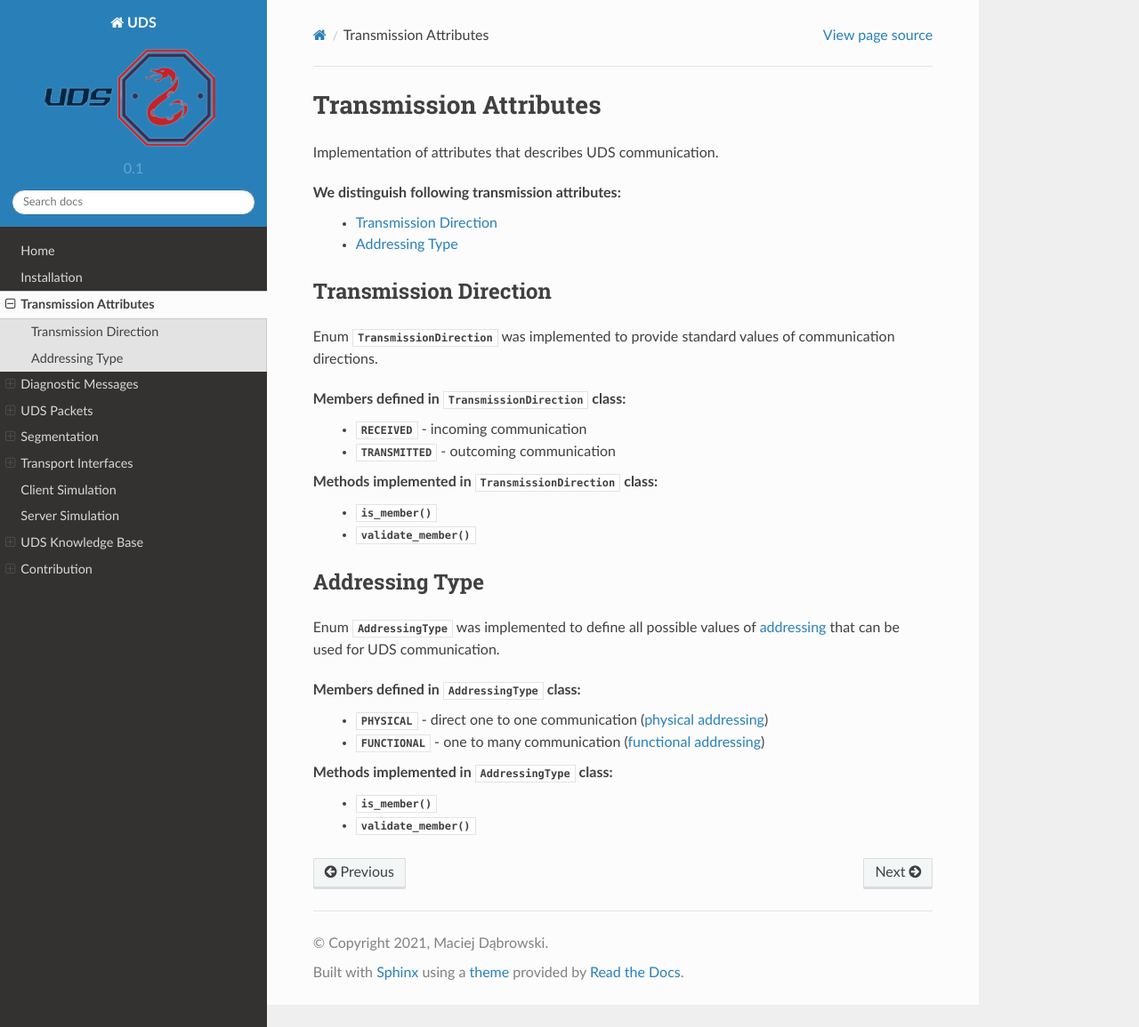
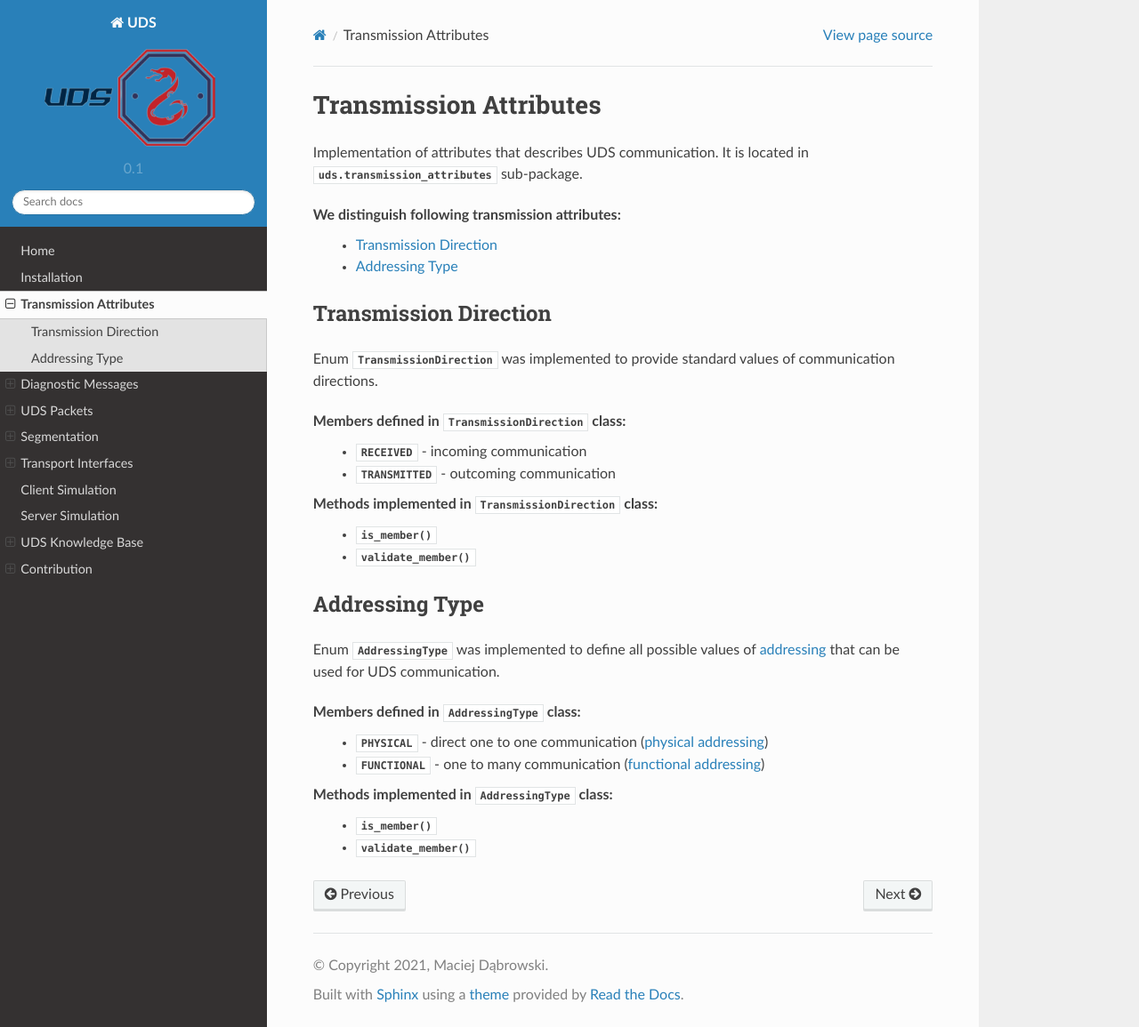
Before and after one commit to mdabrowski1990/uds, a Sphinx documentation site: the page built from docs/source/pages/transmission_attributes.rst, in a window 1280 px wide and 1155 px high. Shown: the whole window at 89% size. Built offline with Sphinx 7.4.7 and the Read the Docs theme 2.0.0, drawn with Linux system fonts in a browser that asks for light colours; pages that are not in the unit, such as notebooks, are missing from menus.

Commit message:
transmission_attrs

```diff
--- a/docs/source/pages/transmission_attributes.rst
+++ b/docs/source/pages/transmission_attributes.rst
@@ -1,6 +1,7 @@
 Transmission Attributes
 =======================
 Implementation of attributes that describes UDS communication.
+It is located in :mod:`uds.transmission_attributes` sub-package.
 
 We distinguish following transmission attributes:
  - `Transmission Direction`_
```
Also changed, not shown: 1 other file.
